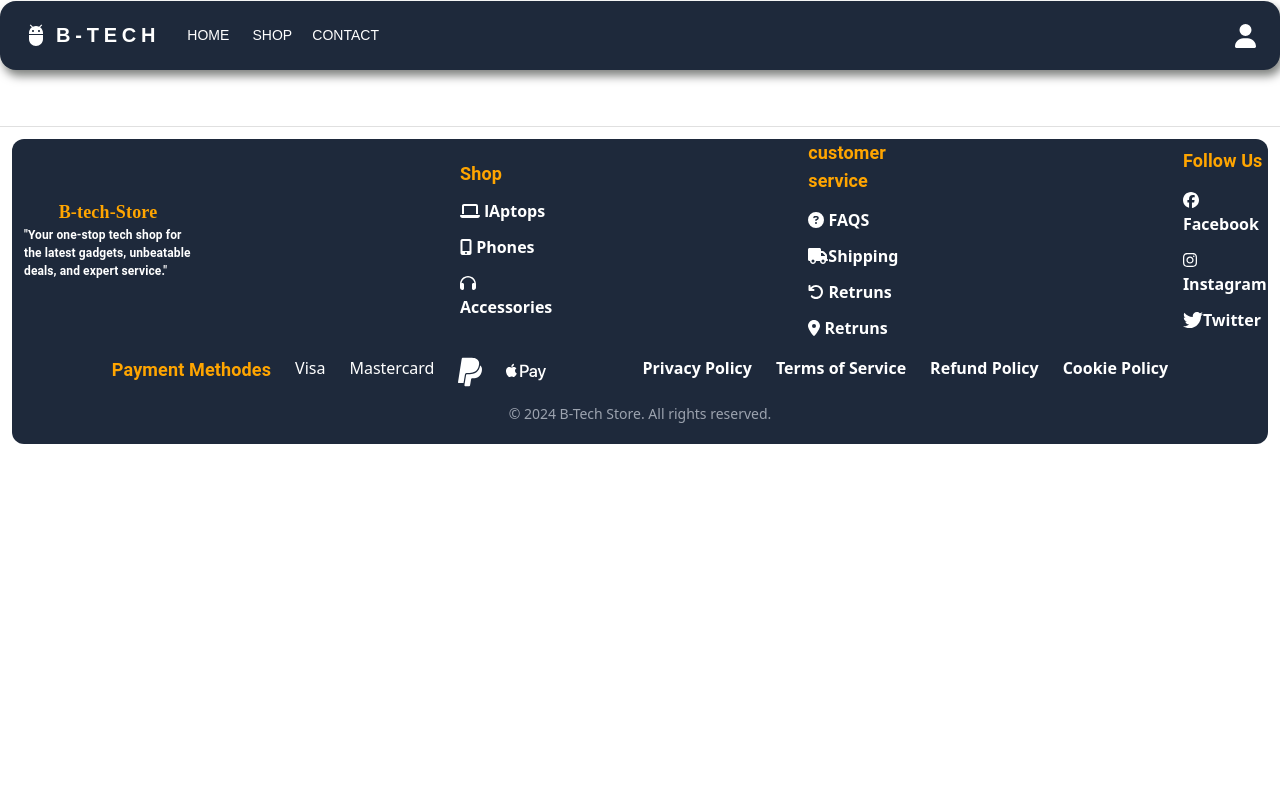
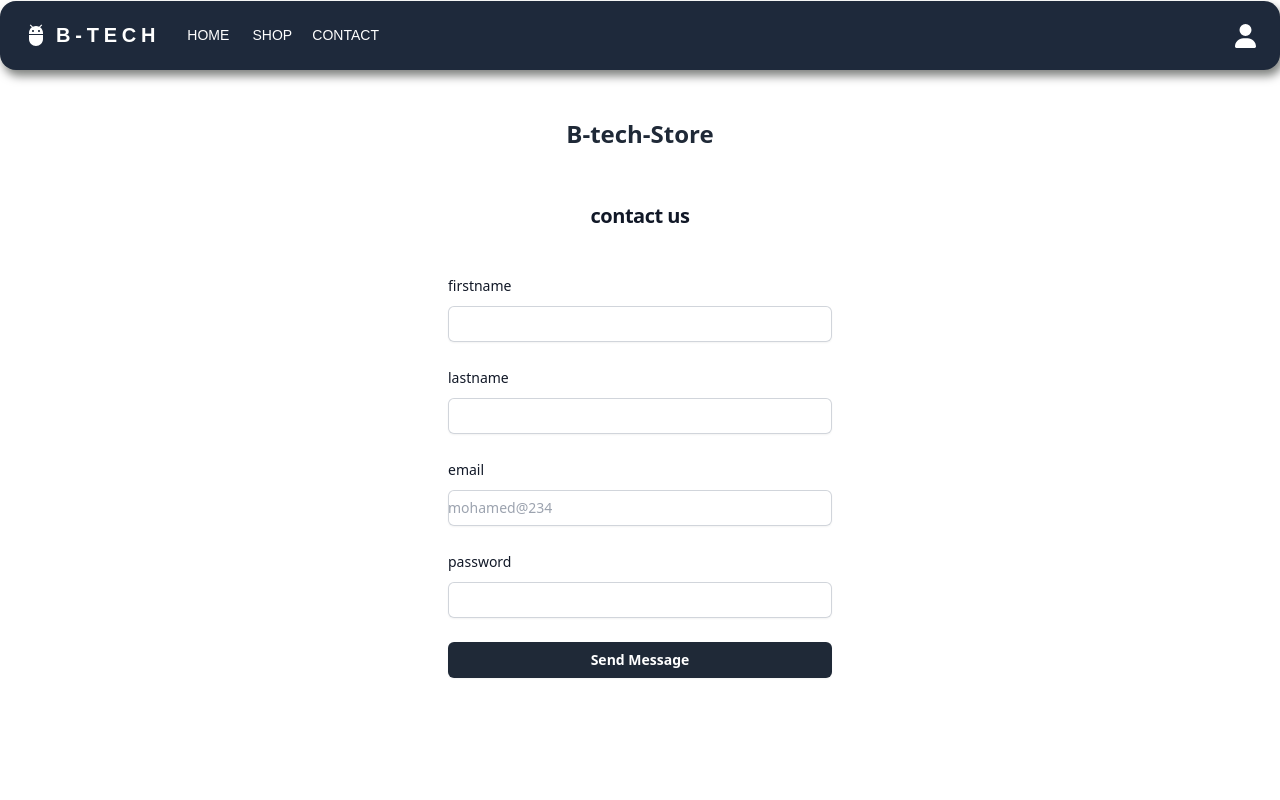
Before and after one commit to barakabilal/E-comerce-nodejs, a React (Vite) app in the folder Frontend/: page /contact in a window 1280 px wide. Shown: the top 800 px of the page. Built offline with nearby package versions, Linux system fonts and the light colour scheme.

Commit message:
`Added Contact page and updated routing, types`

```diff
--- a/Frontend/src/App.tsx
+++ b/Frontend/src/App.tsx
@@ -6,6 +6,7 @@ import login from "./pages/Login"
 import Registration from "./pages/Registration"
 import shopepage from "./pages/Shop/Shopepage"
 import Footer from "./pages/Home/components/Footer"
+import Contactpage from "./pages/contact"
 function App() {
   return (
  <BrowserRouter>
@@ -18,6 +19,7 @@ function App() {
     <Route path="/privacy-policy" element={Privacy()}/>
     <Route path="/Shop" element={shopepage()}/>
     <Route path="/Shop/element" element={shopepage()}/>
+    <Route path="/contact" element={Contactpage()}/>
  </Routes>
  <Footer/>
  </BrowserRouter>
--- a/Frontend/src/components/ui/loading.tsx
+++ b/Frontend/src/components/ui/loading.tsx
@@ -1,4 +1,4 @@
-import React from 'react';
+
 
 const Loading = () => {
     return (
--- /dev/null
+++ b/Frontend/src/pages/contact.tsx
@@ -0,0 +1,193 @@
+import { useState } from "react";
+
+import { Contactparams } from "../types";
+
+const Contactpage=()=>{
+      const data: Contactparams = {
+        email: "",
+        name: "",
+        message: "",
+      };
+      const [inputvalue, setinputvalue] = useState(data);
+      const [isempty, setisempty] = useState<boolean>(true);
+      const [isvalid, setisvalid] = useState<boolean>(true);
+
+      const emailRegex = /\b[A-Za-z0-9._%+-]+@[A-Za-z0-9.-]+\.[A-Z|a-z]{2,7}\b/;
+      const onchange = (e: React.ChangeEvent<HTMLInputElement>) => {
+        setinputvalue({ ...inputvalue, [e.target.name]: e.target.value });
+      };
+
+      const onclik = (e: React.MouseEvent<HTMLButtonElement>) => {
+        e.preventDefault();
+        if (
+          emailRegex.test(inputvalue.email) &&
+          inputvalue.password.length > 8
+
+        ) {
+          setisvalid(true);
+
+        } else {
+          setisvalid(false);
+          if( inputvalue.firstname.length != 0 &&
+            inputvalue.password.length != 0 && inputvalue.email.length!=0 &&inputvalue.lastname.length!=0){
+              setisempty(false)
+            }
+            else{
+              setisempty(true)
+            }
+
+        }
+      };
+    return (<>
+              <div
+                id="body"
+                className="flex min-h-full flex-col justify-center px-6 py-12 lg:px-8"
+              >
+                <div className="sm:mx-auto sm:w-full sm:max-w-sm">
+                  <div className="mx-auto h-10 w-auto text-center">
+                    <i className="fas fa-comment-dots fa-3x text-indigo-600"></i>
+                    <h2 className="text-gray-800 font-semibold text-2xl">
+                      B-tech-Store
+                    </h2>
+                  </div>
+                  <h2 className="mt-10 text-center text-xl font-bold leading-9 tracking-tight text-gray-900">
+                    contact us
+                  </h2>
+                </div>
+
+                <div className="mt-10 sm:mx-auto sm:w-full sm:max-w-sm">
+                  <form className="space-y-6" id="login-form">
+                    <div>
+                      <label
+                        htmlFor="username"
+                        className="block text-sm font-medium leading-6 text-gray-900"
+                      >
+                        firstname
+                      </label>
+                      <div className="mt-2">
+                        <input
+                          id="username"
+                          name="firstname"
+                          type="text"
+                          value={inputvalue.firstname}
+                          onChange={onchange}
+                          required
+                          className="block w-full rounded-md border-0 py-1.5 text-gray-900 shadow-sm ring-1 ring-inset ring-gray-300 placeholder:text-gray-400 focus:ring-2 focus:ring-inset focus:ring-indigo-600 sm:text-sm sm:leading-6"
+                        />
+                      </div>
+                    </div>
+
+                    <div>
+                      <div className="flex items-center justify-between">
+                        <label className="block text-sm font-medium leading-6 text-gray-900">
+                          lastname
+                        </label>
+                      </div>
+                      <div className="mt-2">
+                        <input
+                          id="lastname"
+                          name="lastname"
+                          type="text"
+                          value={inputvalue.lastname}
+                          onChange={onchange}
+                          required
+                          className="block w-full rounded-md border-0 py-1.5 text-gray-900 shadow-sm ring-1 ring-inset ring-gray-300 placeholder:text-gray-400 focus:ring-2 focus:ring-inset focus:ring-indigo-600 sm:text-sm sm:leading-6"
+                        />
+                      </div>
+                    </div>
+                    <div>
+                      <div className="flex items-center justify-between">
+                        <label
+                          htmlFor="password"
+                          className="block text-sm font-medium leading-6 text-gray-900"
+                        >
+                          email
+                        </label>
+                      </div>
+                      <div className="mt-2">
+                        <input
+                          id="email"
+                          name="email"
+                          type="email"
+                          placeholder="mohamed@234"
+                          value={inputvalue.email}
+                          onChange={onchange}
+                          required
+                          className="block w-full rounded-md border-0 py-1.5 text-gray-900 shadow-sm ring-1 ring-inset ring-gray-300 placeholder:text-gray-400 focus:ring-2 focus:ring-inset focus:ring-indigo-600 sm:text-sm sm:leading-6"
+                        />
+                      </div>
+                    </div>
+                    <div>
+                      <div className="flex items-center justify-between">
+                        <label
+                          htmlFor="password"
+                          className="block text-sm font-medium leading-6 text-gray-900"
+                        >
+                          password
+                        </label>
+                      </div>
+                      <div className="mt-2">
+                        <input
+                          id="password"
+                          name="password"
+                          type="password"
+                          value={inputvalue.password}
+                          onChange={onchange}
+                          required
+                          className="block w-full rounded-md border-0 py-1.5 text-gray-900 shadow-sm ring-1 ring-inset ring-gray-300 placeholder:text-gray-400 focus:ring-2 focus:ring-inset focus:ring-indigo-600 sm:text-sm sm:leading-6"
+                        />
+                      </div>
+                    </div>
+                    {isvalid ? (
+                      <div> </div>
+                    ) : (
+                      <div
+                        id="error"
+                        role="alert"
+                        className="alert alert-error mt-3 h-11 flex items-center justify-center bg-red-600 text-white  rounded-md"
+                      >
+                        <svg
+                          xmlns="http://www.w3.org/2000/svg"
+                          className="h-6 w-6 shrink-0 stroke-current mr-2"
+                          fill="none"
+                          viewBox="0 0 24 24"
+                        >
+                          <path
+                            strokeLinecap="round"
+                            strokeLinejoin="round"
+                            strokeWidth="2"
+                            d="M10 14l2-2m0 0l2-2m-2 2l-2-2m2 2l2 2m7-2a9 9 0 11-18 0 9 9 0 0118 0z"
+                          />
+                        </svg>
+                        {isempty? <span id="contenterror" className="text-sm font-medium">
+
+                         fill out the field inputs
+                       </span>: <span id="contenterror" className="text-sm font-medium">
+
+                         invalid email or password
+                       </span>}
+
+                      </div>
+                    )}
+
+                    <div>
+                      <button
+                        onClick={onclik}
+                        id="signin"
+                        type="submit"
+                        className="flex w-full justify-center rounded-md bg-gray-800 px-3 py-1.5 text-sm font-semibold leading-6 text-white shadow-sm hover:bg-indigo-500 focus-visible:outline focus-visible:outline-2 focus-visible:outline-offset-2 focus-visible:outline-indigo-600"
+                      >
+                      Send Message
+                      </button>
+                    </div>
+                  </form>
+
+
+                </div>
+              </div>
+
+              <div id="loader" className="text-indigo-700"></div>
+              <div id="divider" className="divider mt-28"></div>
+            </>)
+}
+export default Contactpage
--- a/Frontend/src/types.ts
+++ b/Frontend/src/types.ts
@@ -8,3 +8,8 @@
     email: string,
     password:string,
 }
+export interface Contactparams{
+   name:string,
+   message:string,
+   email: string,
+}
```
